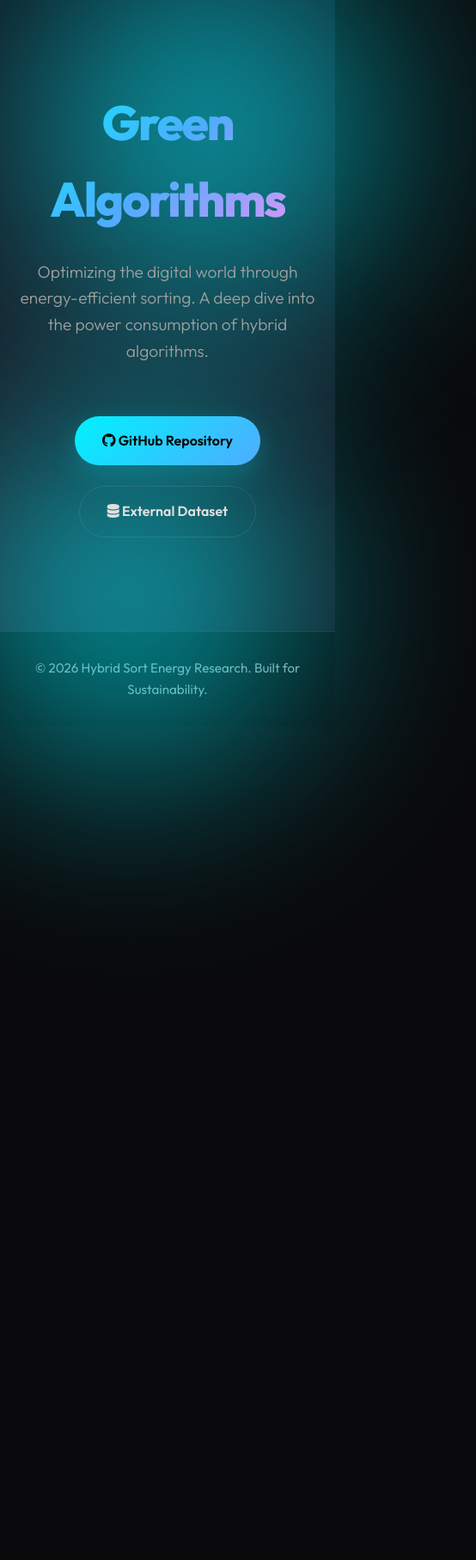
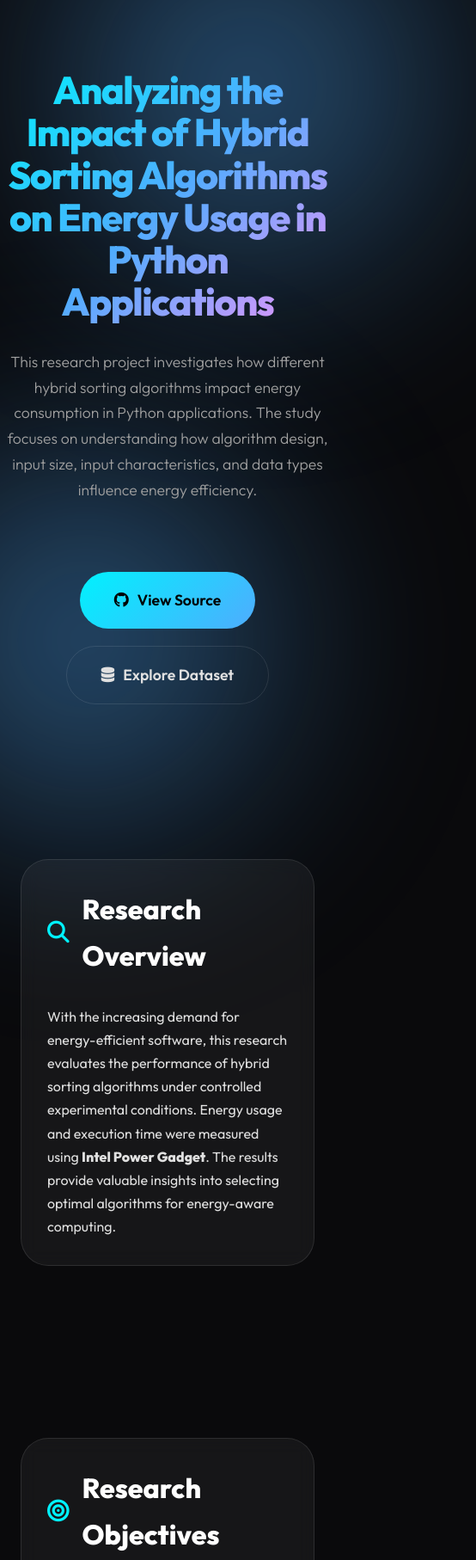
Before and after one commit to SYuskanth/hybrid_sort_energy_project, a plain HTML site: page index.html in a window 390 px wide. Shown: the top 1814 px of the page at 86% size, 554 px wide, since content can reach past the window. Before the commit the page ends 1008 px from the top, so only its background shows below. Drawn offline with Linux system fonts and the light colour scheme.

Commit message:
Rebuild portfolio with full research details and premium styling

```diff
--- a/index.html
+++ b/index.html
@@ -4,39 +4,102 @@
 <head>
     <meta charset="UTF-8">
     <meta name="viewport" content="width=device-width, initial-scale=1.0">
-    <title>Hybrid Sort Energy | Performance & Sustainability</title>
+    <title>Hybrid Sorting Energy Research | S. Yuskanthan</title>
     <link rel="preconnect" href="https://fonts.googleapis.com">
     <link rel="preconnect" href="https://fonts.gstatic.com" crossorigin>
     <link href="https://fonts.googleapis.com/css2?family=Outfit:wght@300;400;600;800&display=swap" rel="stylesheet">
     <link rel="stylesheet" href="https://cdnjs.cloudflare.com/ajax/libs/font-awesome/6.4.0/css/all.min.css">
     <link rel="stylesheet" href="style.css">
     <meta name="description"
-        content="A comprehensive analysis of energy consumption in hybrid sorting algorithms. Comparing efficiency, performance, and power usage.">
+        content="Analyzing the Impact of Hybrid Sorting Algorithms on Energy Usage in Python Applications. A research study by S. Yuskanthan.">
 </head>
 
 <body>
     <div class="blob blob-1"></div>
     <div class="blob blob-2"></div>
 
-    <section class="hero">
-        <div class="hero-content container">
-            <h1>Green Algorithms</h1>
-            <p>Optimizing the digital world through energy-efficient sorting. A deep dive into the power consumption of
-                hybrid algorithms.</p>
-            <div class="hero-btns">
-                <a href="https://github.com/SYuskanth/hybrid_sort_energy_project" class="btn btn-primary"
-                    id="repo-link"><i class="fab fa-github"></i> GitHub Repository</a>
-                <a href="https://www.kaggle.com/datasets/yuskanthansusanthan/hybrid-sorting-energy-data" target="_blank"
-                    class="btn btn-outline"><i class="fas fa-database"></i> External Dataset</a>
+    <header class="hero container">
+        <h1>Analyzing the Impact of Hybrid Sorting Algorithms on Energy Usage in Python Applications</h1>
+        <p>This research project investigates how different hybrid sorting algorithms impact energy consumption in Python applications. The study focuses on understanding how algorithm design, input size, input characteristics, and data types influence energy efficiency.</p>
+        <div class="btn-group">
+            <a href="#github" class="btn btn-primary"><i class="fab fa-github"></i> View Source</a>
+            <a href="#kaggle" class="btn btn-outline"><i class="fas fa-database"></i> Explore Dataset</a>
+        </div>
+    </header>
+
+    <div class="container">
+        <section id="overview">
+            <div class="section-card">
+                <h2><i class="fas fa-search"></i> Research Overview</h2>
+                <p>With the increasing demand for energy-efficient software, this research evaluates the performance of hybrid sorting algorithms under controlled experimental conditions. Energy usage and execution time were measured using <strong>Intel Power Gadget</strong>. The results provide valuable insights into selecting optimal algorithms for energy-aware computing.</p>
             </div>
+        </section>
+
+        <section id="objectives">
+            <div class="section-card">
+                <h2><i class="fas fa-bullseye"></i> Research Objectives</h2>
+                <ul>
+                    <li>Evaluate and compare the energy consumption of hybrid sorting algorithms</li>
+                    <li>Analyze the impact of input size and input order on energy usage</li>
+                    <li>Examine differences between integer and floating-point data types</li>
+                    <li>Study the relationship between execution time and energy consumption</li>
+                </ul>
+            </div>
+        </section>
+
+        <section id="kaggle">
+            <div class="section-card">
+                <h2><i class="fas fa-table"></i> Dataset</h2>
+                <p>The dataset used in this research contains detailed energy measurements collected during algorithm execution. It includes information such as algorithm type, input size, input distribution, execution time, energy consumption, and data type (integer and floating-point).</p>
+                <div class="btn-group" style="justify-content: flex-start;">
+                    <a href="https://www.kaggle.com/datasets/yuskanthansusanthan/hybrid-sorting-energy-data" target="_blank" class="btn btn-primary">
+                        <i class="fas fa-external-link-alt"></i> Access Kaggle Dataset
+                    </a>
+                </div>
+            </div>
+        </section>
+
+        <section id="github">
+            <div class="section-card">
+                <h2><i class="fas fa-code"></i> Source Code</h2>
+                <p>The implementation of hybrid sorting algorithms, experimental setup, and data collection scripts are available on GitHub. This repository includes all the code used to conduct the experiments and generate results.</p>
+                <div class="btn-group" style="justify-content: flex-start;">
+                    <a href="https://github.com/syuskanth/hybrid_sort_energy_project" target="_blank" class="btn btn-outline">
+                        <i class="fab fa-github"></i> View Repository
+                    </a>
+                </div>
+            </div>
+        </section>
+
+        <section id="technologies">
+            <div class="section-card">
+                <h2><i class="fas fa-microchip"></i> Technologies Used</h2>
+                <div class="tech-grid">
+                    <div class="tech-tag">Python</div>
+                    <div class="tech-tag">Intel Power Gadget</div>
+                    <div class="tech-tag">Pandas & NumPy</div>
+                    <div class="tech-tag">VS Code</div>
+                </div>
+            </div>
+        </section>
+
+        <section id="contribution">
+            <div class="section-card">
+                <h2><i class="fas fa-graduation-cap"></i> Research Contribution</h2>
+                <p>This study contributes to the field of energy-efficient computing by providing a comparative analysis of hybrid sorting algorithms. The findings help developers and researchers make informed decisions when selecting algorithms based on energy performance.</p>
+            </div>
+        </section>
+
+        <div class="author-box">
+            <h3>S. Yuskanthan</h3>
+            <p>Undergraduate, Software Engineering</p>
+            <p>Sabaragamuwa University of Sri Lanka</p>
         </div>
-    </section>
 
-    <footer>
-        <div class="container">
-            <p>&copy; 2026 Hybrid Sort Energy Research. Built for Sustainability.</p>
-        </div>
-    </footer>
+        <footer>
+            <p>&copy; 2026 Hybrid Sort Energy Research by S. Yuskanthan. All rights reserved.</p>
+        </footer>
+    </div>
 </body>
 
 </html>
--- a/style.css
+++ b/style.css
@@ -17,99 +17,171 @@
     box-sizing: border-box;
 }
 
+html {
+    scroll-behavior: smooth;
+}
+
 body {
     background-color: var(--background);
     color: var(--text);
     font-family: var(--font-main);
-    line-height: 1.6;
-    overflow: hidden;
-    height: 100vh;
-    display: flex;
-    flex-direction: column;
+    line-height: 1.7;
+    overflow-x: hidden;
 }
 
 .container {
-    max-width: 1200px;
+    max-width: 1000px;
     margin: 0 auto;
-    padding: 0 20px;
+    padding: 0 24px;
 }
 
 /* Animations */
 @keyframes fadeIn {
-    from { opacity: 0; transform: translateY(20px); }
+    from { opacity: 0; transform: translateY(30px); }
     to { opacity: 1; transform: translateY(0); }
 }
 
 @keyframes pulse {
-    0% { transform: scale(1); opacity: 0.5; }
-    50% { transform: scale(1.05); opacity: 0.8; }
-    100% { transform: scale(1); opacity: 0.5; }
+    0% { transform: scale(1); opacity: 0.4; }
+    50% { transform: scale(1.1); opacity: 0.6; }
+    100% { transform: scale(1); opacity: 0.4; }
 }
+
+/* Background elements */
+.blob {
+    position: fixed;
+    width: 600px;
+    height: 600px;
+    background: radial-gradient(circle, var(--secondary) 0%, transparent 70%);
+    opacity: 0.1;
+    filter: blur(100px);
+    z-index: -1;
+    animation: pulse 15s infinite ease-in-out;
+}
+
+.blob-1 { top: -200px; right: -200px; }
+.blob-2 { bottom: -200px; left: -200px; }
 
 /* Hero Section */
 .hero {
-    flex: 1;
+    min-height: 100vh;
     display: flex;
+    flex-direction: column;
     align-items: center;
     justify-content: center;
+    text-align: center;
     position: relative;
-    overflow: hidden;
-    background: radial-gradient(circle at top right, rgba(79, 172, 254, 0.1), transparent),
-                radial-gradient(circle at bottom left, rgba(240, 147, 251, 0.1), transparent);
-}
-
-.hero-content {
-    text-align: center;
-    z-index: 10;
-    animation: fadeIn 1s ease-out;
+    padding: 80px 0;
 }
 
 .hero h1 {
-    font-size: 5rem;
+    font-size: 4rem;
     font-weight: 800;
+    line-height: 1.1;
     background: linear-gradient(135deg, var(--primary), var(--secondary), var(--accent));
     -webkit-background-clip: text;
     background-clip: text;
     -webkit-text-fill-color: transparent;
-    margin-bottom: 24px;
-    letter-spacing: -2px;
+    margin-bottom: 30px;
+    letter-spacing: -1.5px;
+    animation: fadeIn 1s ease-out;
 }
 
 .hero p {
-    font-size: 1.6rem;
+    font-size: 1.4rem;
     color: var(--text-muted);
     max-width: 800px;
-    margin: 0 auto 48px;
+    margin: 0 auto 40px;
     font-weight: 300;
+    animation: fadeIn 1.2s ease-out;
 }
 
-/* CTA & Links */
+/* Section Styling */
+section {
+    padding: 100px 0;
+    animation: fadeIn 1s ease-out;
+}
+
+h2 {
+    font-size: 2.5rem;
+    margin-bottom: 30px;
+    color: #fff;
+    display: flex;
+    align-items: center;
+    gap: 15px;
+}
+
+h2 i {
+    color: var(--primary);
+    font-size: 0.8em;
+}
+
+.section-card {
+    background: var(--card-bg);
+    backdrop-filter: blur(10px);
+    border: 1px solid var(--border);
+    padding: 50px;
+    border-radius: 32px;
+    transition: all 0.3s ease;
+}
+
+.section-card:hover {
+    border-color: rgba(0, 242, 254, 0.3);
+    background: rgba(255, 255, 255, 0.07);
+}
+
+/* List Styling */
+ul {
+    list-style: none;
+}
+
+li {
+    margin-bottom: 15px;
+    display: flex;
+    align-items: flex-start;
+    gap: 12px;
+}
+
+li::before {
+    content: "→";
+    color: var(--primary);
+    font-weight: bold;
+}
+
+/* Button & Link Styling */
+.btn-group {
+    display: flex;
+    flex-wrap: wrap;
+    gap: 20px;
+    margin-top: 40px;
+    justify-content: center;
+}
+
 .btn {
-    display: inline-block;
-    padding: 20px 48px;
+    display: inline-flex;
+    align-items: center;
+    gap: 10px;
+    padding: 18px 40px;
     border-radius: 50px;
     text-decoration: none;
     font-weight: 600;
     transition: all 0.3s cubic-bezier(0.175, 0.885, 0.32, 1.275);
-    margin: 12px;
-    font-size: 1.2rem;
+    font-size: 1.1rem;
 }
 
 .btn-primary {
     background: linear-gradient(135deg, var(--primary), var(--secondary));
     color: #000;
-    box-shadow: 0 10px 30px rgba(0, 242, 254, 0.2);
 }
 
 .btn-primary:hover {
-    box-shadow: 0 0 40px rgba(79, 172, 254, 0.5);
-    transform: scale(1.05) translateY(-5px);
+    transform: translateY(-5px);
+    box-shadow: 0 15px 30px rgba(0, 242, 254, 0.3);
 }
 
 .btn-outline {
     border: 1px solid var(--border);
     color: var(--text);
-    backdrop-filter: blur(10px);
 }
 
 .btn-outline:hover {
@@ -118,33 +190,52 @@ body {
     transform: translateY(-5px);
 }
 
-footer {
-    padding: 30px 0;
-    text-align: center;
-    color: var(--text-muted);
-    font-size: 0.95rem;
-    border-top: 1px solid var(--border);
-    background: rgba(0, 0, 0, 0.2);
-    backdrop-filter: blur(5px);
+/* Tech Grid */
+.tech-grid {
+    display: grid;
+    grid-template-columns: repeat(auto-fit, minmax(150px, 1fr));
+    gap: 20px;
+    margin-top: 20px;
 }
 
-/* Background elements */
-.blob {
-    position: absolute;
-    width: 600px;
-    height: 600px;
-    background: radial-gradient(circle, var(--primary) 0%, transparent 70%);
-    opacity: 0.15;
-    filter: blur(100px);
-    z-index: 1;
-    animation: pulse 12s infinite ease-in-out;
+.tech-tag {
+    background: var(--glass);
+    padding: 12px 20px;
+    border-radius: 12px;
+    text-align: center;
+    border: 1px solid var(--border);
+    font-weight: 600;
+    color: var(--secondary);
 }
 
-.blob-1 { top: -150px; right: -150px; }
-.blob-2 { bottom: -150px; left: -150px; }
+/* Author Section */
+.author-box {
+    text-align: center;
+    border-top: 1px solid var(--border);
+    padding-top: 60px;
+    margin-top: 100px;
+}
+
+.author-box h3 {
+    font-size: 1.8rem;
+    color: #fff;
+    margin-bottom: 5px;
+}
+
+.author-box p {
+    color: var(--text-muted);
+}
+
+footer {
+    padding: 60px 0;
+    text-align: center;
+    font-size: 0.9rem;
+    color: var(--text-muted);
+}
 
 @media (max-width: 768px) {
-    .hero h1 { font-size: 3.5rem; }
-    .hero p { font-size: 1.2rem; }
-    .btn { padding: 16px 32px; font-size: 1rem; }
+    .hero h1 { font-size: 2.8rem; }
+    .hero p { font-size: 1.1rem; }
+    .section-card { padding: 30px; }
+    h2 { font-size: 2rem; }
 }
```
